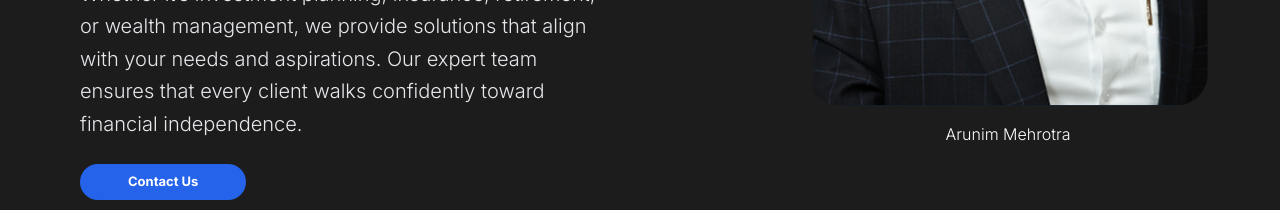
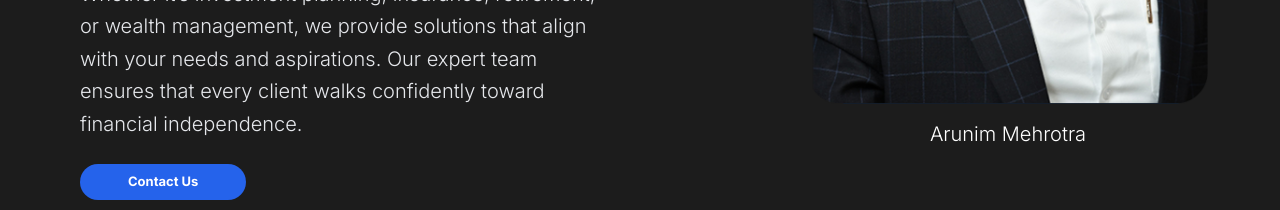
Before and after one commit to HareRamDwivedi/Wealth-Builders, a React (Vite) app: page / in a window 1280 px wide. Shown: the part 1720-1930 px from the top of the page. Built offline with nearby package versions, Linux system fonts and the light colour scheme.

Commit message:
updated names

```diff
--- a/src/Pages/aboutus/About.jsx
+++ b/src/Pages/aboutus/About.jsx
@@ -50,7 +50,7 @@ Whether it’s investment planning, insurance, retirement, or wealth management,
             className="rounded-2xl object-cover w-full max-w-[400px] mx-auto md:mx-0 lg:ml-36"
             loading="lazy"
           />
-          <p className=" w-full max-w-[400px] text-center font-light mt-2 lg:mt-4 mx-auto md:mx-0 lg:ml-36">Arunim Mehrotra</p>
+          <p className=" w-full max-w-[400px] text-xl text-center font-light mt-2 lg:mt-4 mx-auto md:mx-0 lg:ml-36">Arunim Mehrotra</p>
         </motion.div>
       </div>
 
```
